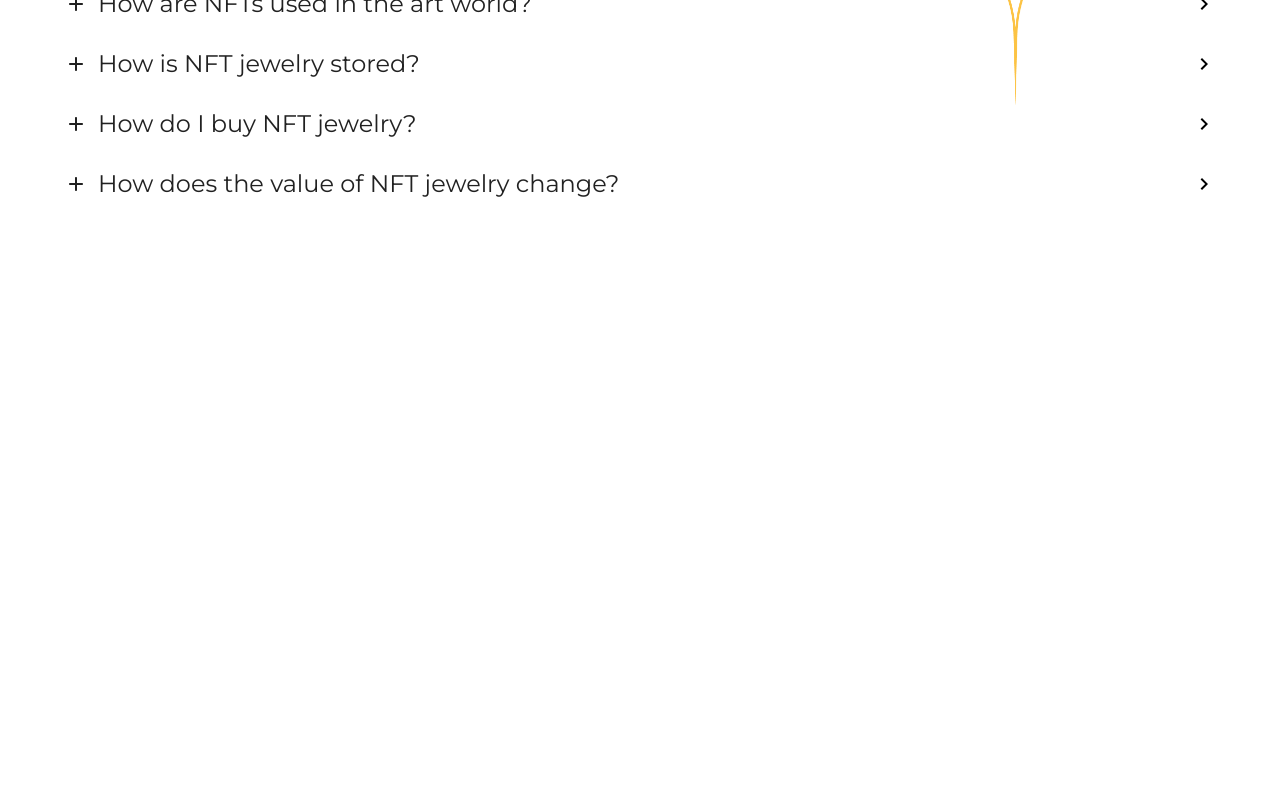
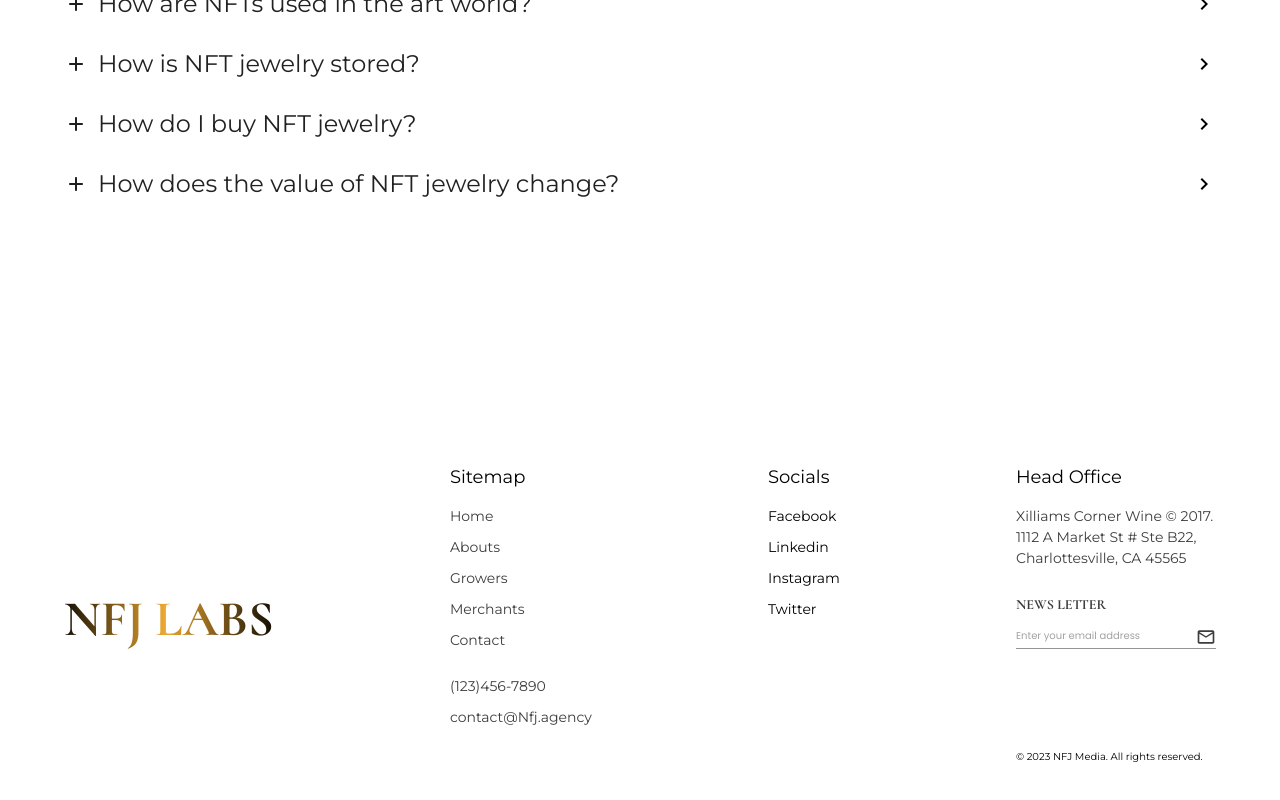
Before and after one commit to ArtisticJewellers/nfjlabs-website, a React (Create React App) app: page / in a window 1280 px wide. Shown: the part 4458-5258 px from the top of the page. Before the commit the page ends 4822 px from the top, so only its background shows below. Built offline with nearby package versions, Linux system fonts and the light colour scheme.

Commit message:
add footer section in home page

```diff
--- a/src/pages/home/faq/index.js
+++ b/src/pages/home/faq/index.js
@@ -40,7 +40,7 @@ const FAQ = () => {
             backgroundImage: `url(${backgroundImage})`,
             backgroundRepeat: "no-repeat",
             backgroundPosition: "top right",
-            backgroundSize: "35%",
+            backgroundSize: "25%",
             paddingY:{xs:"50px", sm:"100px", md:"150px"}
           }}
         >
--- /dev/null
+++ b/src/pages/home/footer/Logo.js
@@ -0,0 +1,22 @@
+import { Typography } from "@mui/material";
+import React from "react";
+
+const Logo = () => {
+  return (
+    <Typography
+      sx={{
+        fontFamily: "Cormorant",
+        fontSize: { xs: "20px", sm: "30px", md: "50px" },
+        backgroundImage:
+          "linear-gradient(90deg, #000000 -4.69%, #ECA830 48.02%, #000000 103.89%)",
+        backgroundClip: "text",
+        color: "transparent",
+        fontWeight: 700,
+      }}
+    >
+      NFJ LABS
+    </Typography>
+  );
+};
+
+export default Logo;
--- /dev/null
+++ b/src/pages/home/footer/Office.js
@@ -0,0 +1,41 @@
+import React from "react";
+import Text from "./Text";
+import { Box, TextField } from "@mui/material";
+import EmailOutlined from "@mui/icons-material/EmailOutlined";
+
+const Office = () => {
+  return (
+    <div>
+      <Text type1 text="Head Office" />
+      <Text
+        type2
+        text="Xilliams Corner Wine © 2017. 1112 A Market St # Ste B22, Charlottesville, CA 45565"
+      />
+      <Box marginTop="25px" />
+      <Text type5 text="NEWS LETTER" />
+      <TextField
+        variant="standard"
+        placeholder="Enter your email address"
+        InputProps={{
+          endAdornment: (
+            <EmailOutlined
+              sx={{
+                color: "#3D3D3D",
+                fontSize: { xs: "15px", sm: "15px", md: "20px" },
+              }}
+            />
+          ),
+          sx: { fontSize: { xs: "5px", sm: "10px", md: "10px" } },
+        }}
+        sx={{
+          width: { xs: "100px", sm: "200px", md: "200px" },
+        }}
+      />
+      <Box marginTop="100px" />
+
+      <Text type4 text="© 2023 NFJ Media. All rights reserved. " />
+    </div>
+  );
+};
+
+export default Office;
--- /dev/null
+++ b/src/pages/home/footer/Sitemap.js
@@ -0,0 +1,21 @@
+import React from "react";
+import Text from "./Text";
+import { Box } from "@mui/material";
+
+const Sitemap = () => {
+  return (
+    <div>
+      <Text type1 text="Sitemap" />
+      <Text type2 text="Home" />
+      <Text type2 text="Abouts" />
+      <Text type2 text="Growers" />
+      <Text type2 text="Merchants" />
+      <Text type2 text="Contact" />
+      <Box marginTop="25px" />
+      <Text type2 text="(123)456-7890" />
+      <Text type2 text="contact@Nfj.agency" />
+    </div>
+  );
+};
+
+export default Sitemap;
--- /dev/null
+++ b/src/pages/home/footer/Socials.js
@@ -0,0 +1,17 @@
+import React from "react";
+import Text from "./Text";
+import { Box } from "@mui/material";
+
+const Socials = () => {
+  return (
+    <div>
+      <Text type1 text="Socials" />
+      <Text type3 text="Facebook" />
+      <Text type3 text="Linkedin" />
+      <Text type3 text="Instagram" />
+      <Text type3 text="Twitter" />
+    </div>
+  );
+};
+
+export default Socials;
--- /dev/null
+++ b/src/pages/home/footer/Text.js
@@ -0,0 +1,27 @@
+import { Typography } from "@mui/material";
+import React from "react";
+
+const Text = ({ text, type1, type2, type3, type4, type5 }) => {
+  return (
+    <Typography
+      sx={{
+        fontFamily: type5?"Cormorant":"Montserrat",
+        fontSize: type1
+          ? { xs: "10px", sm: "15px", md: "18px" }
+          : type2 || type3 || type5
+          ? { xs: "5px", sm: "10px", md: "14px" }
+          : type4
+          ? { xs: "5px", sm: "10px", md: "10px" }
+          : "",
+        fontWeight: type1 ? 500 : 400,
+        color: type2 || type5 ? "#3D3D3D" : "black",
+        mb:type1?"15px":"10px",
+        maxWidth:{ xs: "100px", sm: "200px", md: "200px" }
+      }}
+    >
+      {text}
+    </Typography>
+  );
+};
+
+export default Text;
--- /dev/null
+++ b/src/pages/home/footer/index.js
@@ -0,0 +1,29 @@
+import { Box, Container } from "@mui/material";
+import React from "react";
+import Logo from "./Logo";
+import Sitemap from "./Sitemap";
+import Socials from "./Socials";
+import Office from "./Office";
+
+const Footer = () => {
+  return (
+    <Container sx={{ marginTop: "100px", marginBottom: "50px" }}>
+      <Box
+        sx={{
+          display: "flex",
+          alignItems: "start",
+          justifyContent: "space-between",
+        }}
+      >
+        <Box alignSelf="center">
+          <Logo />
+        </Box>
+        <Sitemap />
+        <Socials />
+        <Office />
+      </Box>
+    </Container>
+  );
+};
+
+export default Footer;
--- a/src/pages/home/index.js
+++ b/src/pages/home/index.js
@@ -7,6 +7,7 @@ import Features from "./features";
 import Collaborations from "./collaborations";
 import Partners from "./partners";
 import FAQ from "./faq";
+import Footer from "./footer";
 
 const Home = () => {
   return (
@@ -19,6 +20,7 @@ const Home = () => {
       <Collaborations />
       <Partners />
       <FAQ />
+      <Footer />
     </>
   );
 };
```
